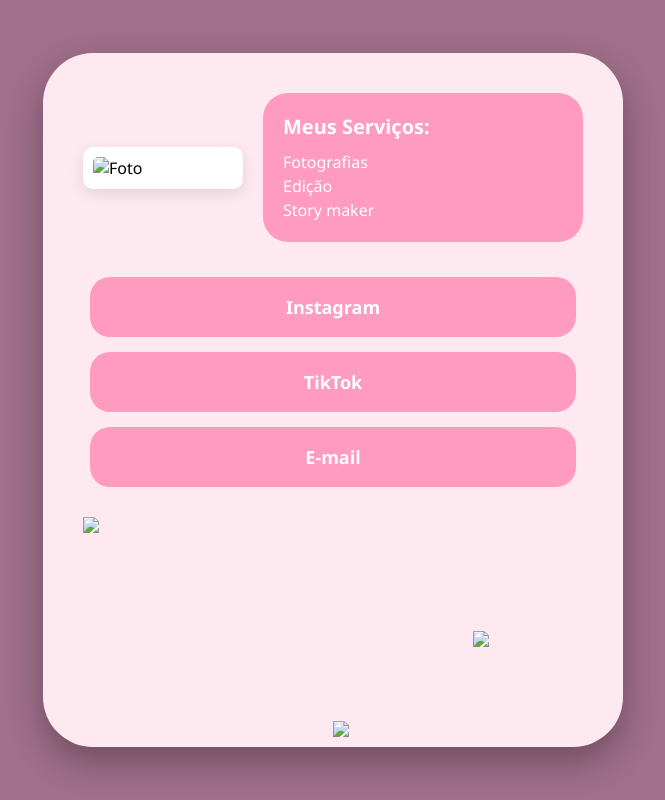
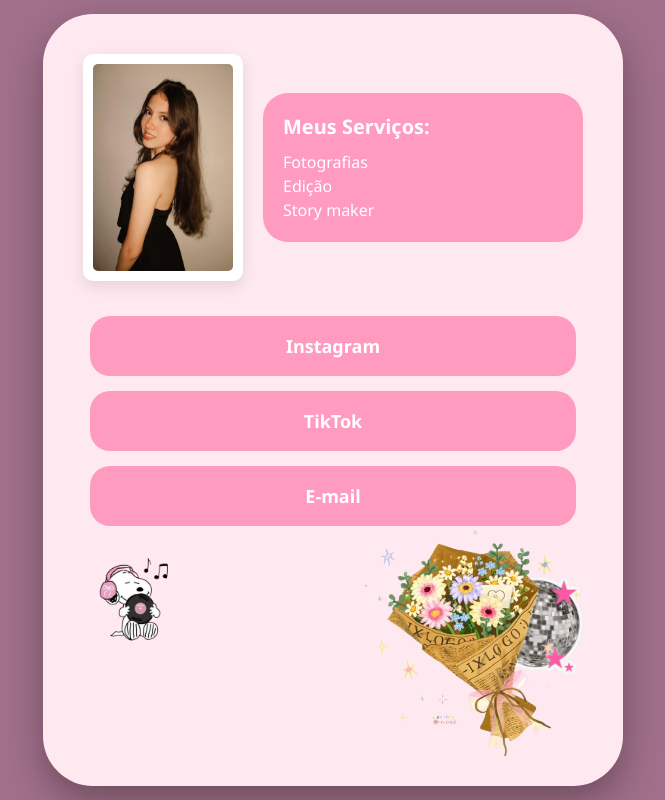
Before and after one commit to dayane6719/portifolio, a plain HTML site: page index.html in a window 1280 px wide. Shown: the whole page, without its empty margins (307-972 px from the left). Drawn offline with Linux system fonts and the light colour scheme.

Commit message:
Update index.html

```diff
--- a/index.html
+++ b/index.html
@@ -135,7 +135,7 @@
 
         <div class="cabecalho-topo">
             <div class="moldura-foto">
-                <img src="IMG/imagem1.jpeg" class="minha-foto" alt="Foto">
+                <img src="./imagem1.jpeg" class="minha-foto" alt="Foto">
             </div>
 
             <div class="caixa-servicos">
@@ -155,9 +155,9 @@
         </div>
 
         <div class="decoracoes">
-            <img src="IMG/isnupih.png" class="sticker-snoopy">
-            <img src="IMG/Ball.png" class="sticker-disco">
-            <img src="IMG/as fror.png" class="sticker-flowers">
+            <img src="./isnupih.png" class="sticker-snoopy">
+            <img src="./Ball.png" class="sticker-disco">
+            <img src="./as fror.png" class="sticker-flowers">
         </div>
 
     </div>
```
